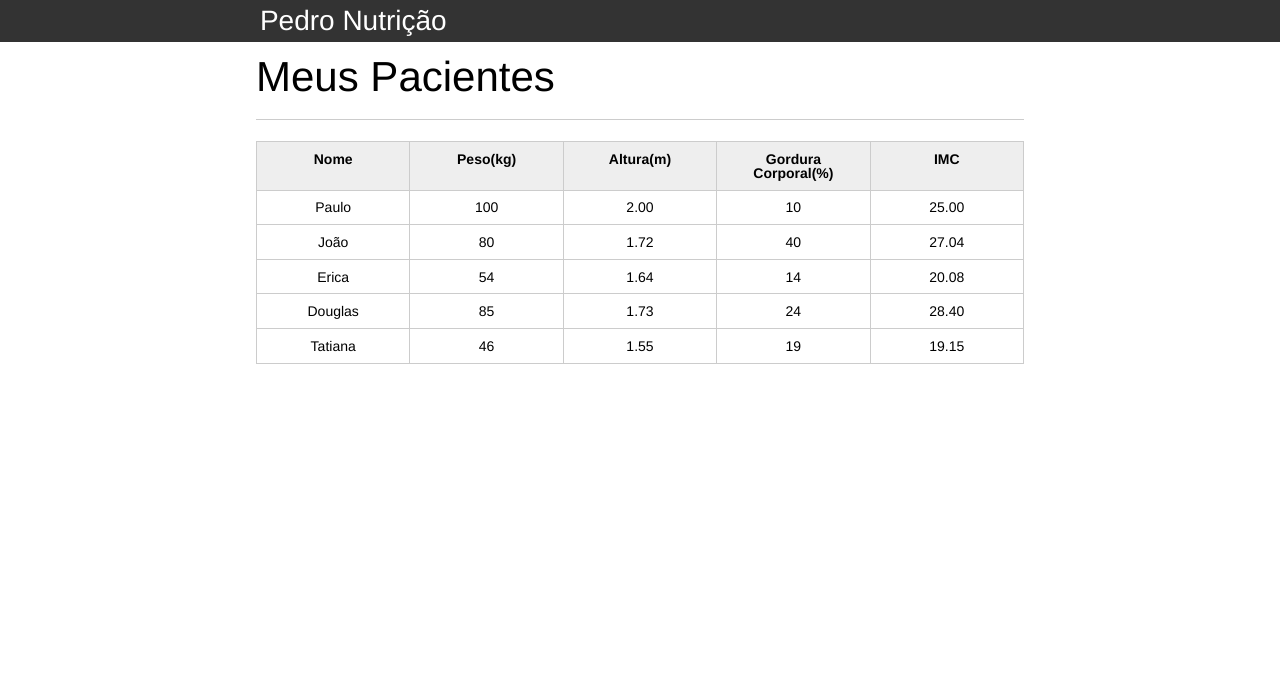
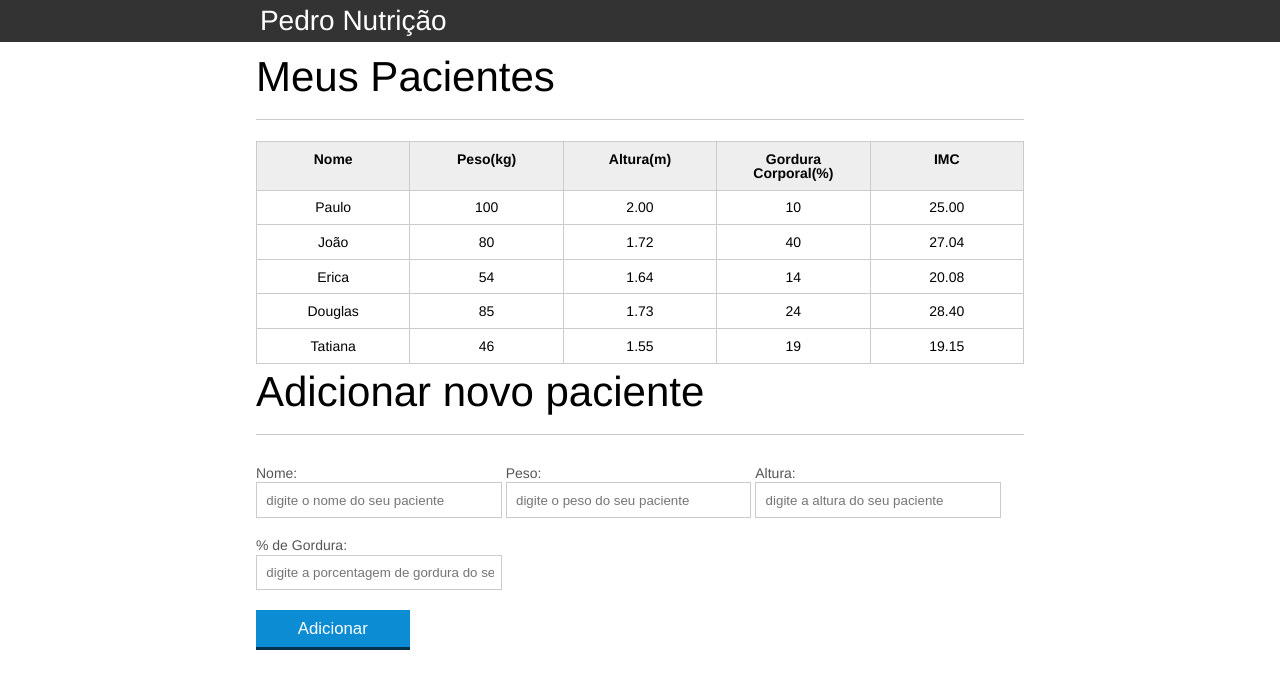
Before and after one commit to pedro08escola/trabalho3trinutricao, a plain HTML site: page index.html in a window 1280 px wide. Drawn offline with Linux system fonts and the light colour scheme; files that its build step writes are made by us from their sources; files whose address does not match are found by name.

Commit message:
Add files via upload

```diff
--- a/index.html
+++ b/index.html
@@ -71,6 +71,31 @@
 				</table>
 
 			</section>
+
+			<section class="container">
+				<h2 id="titulo-form">Adicionar novo paciente</h2>
+				<form id="form-adiciona">
+					<div class="grupo">
+						<label for="nome">Nome:</label>
+						<input id="nome" name="nome" type="text" placeholder="digite o nome do seu paciente" class="campo">
+					</div>
+					<div class="grupo">
+						<label for="peso">Peso:</label>
+						<input id="peso" name="peso" type="text" placeholder="digite o peso do seu paciente" class="campo campo-medio">
+					</div>
+					<div class="grupo">
+						<label for="altura">Altura:</label>
+						<input id="altura" name="altura" type="text" placeholder="digite a altura do seu paciente" class="campo campo-medio">
+					</div>
+					<div class="grupo">
+						<label for="gordura">% de Gordura:</label>
+						<input id="gordura" type="text" placeholder="digite a porcentagem de gordura do seu paciente" class="campo campo-medio">
+					</div>
+
+					<button id="adicionar-paciente" class="botao bto-principal">Adicionar</button>
+				</form>
+			</section>
+
 		</main>
 
 		<script src= "js/main.js"></script>
--- a/main.js
+++ b/main.js
@@ -77,4 +77,12 @@ var alturaTd = document.createElement("td");
 var gorduraTd = document.createElement("td");
 var imcTd = document.createElement("td");
 
+// Adiciona os valores
+nomeTd.textContent = nome;
+pesoTd.textContent = peso;
+alturaTd.textContent = altura;
+gorduraTd.textContent = gordura;
+imcTd.textContent = imc;
+
+
 });
```
